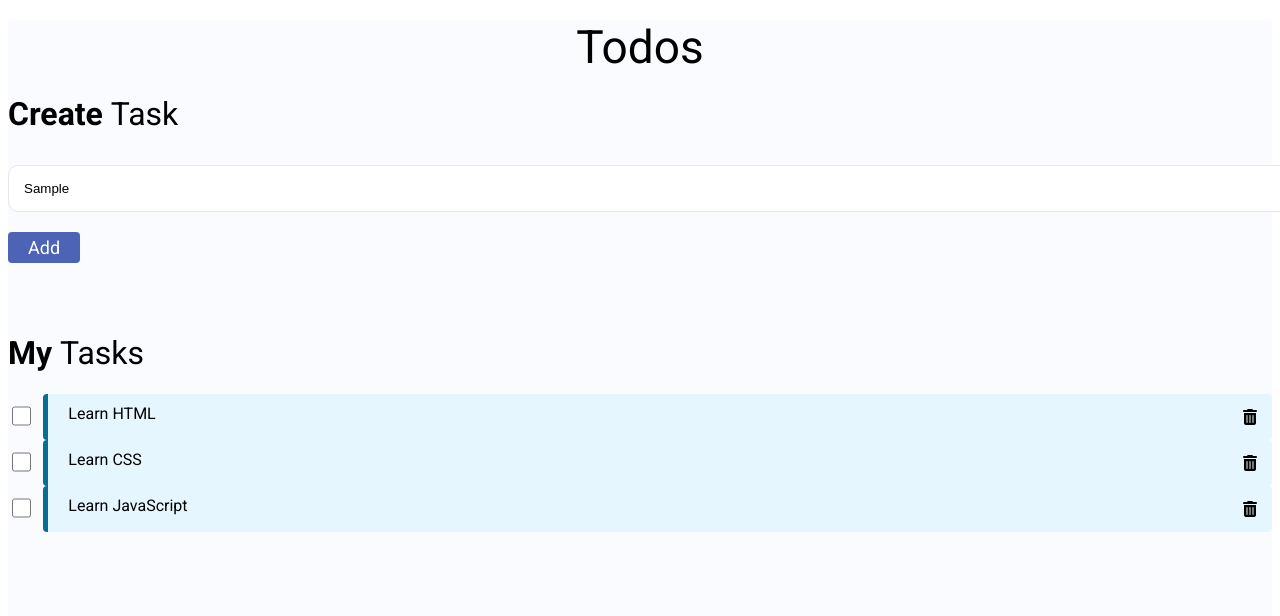
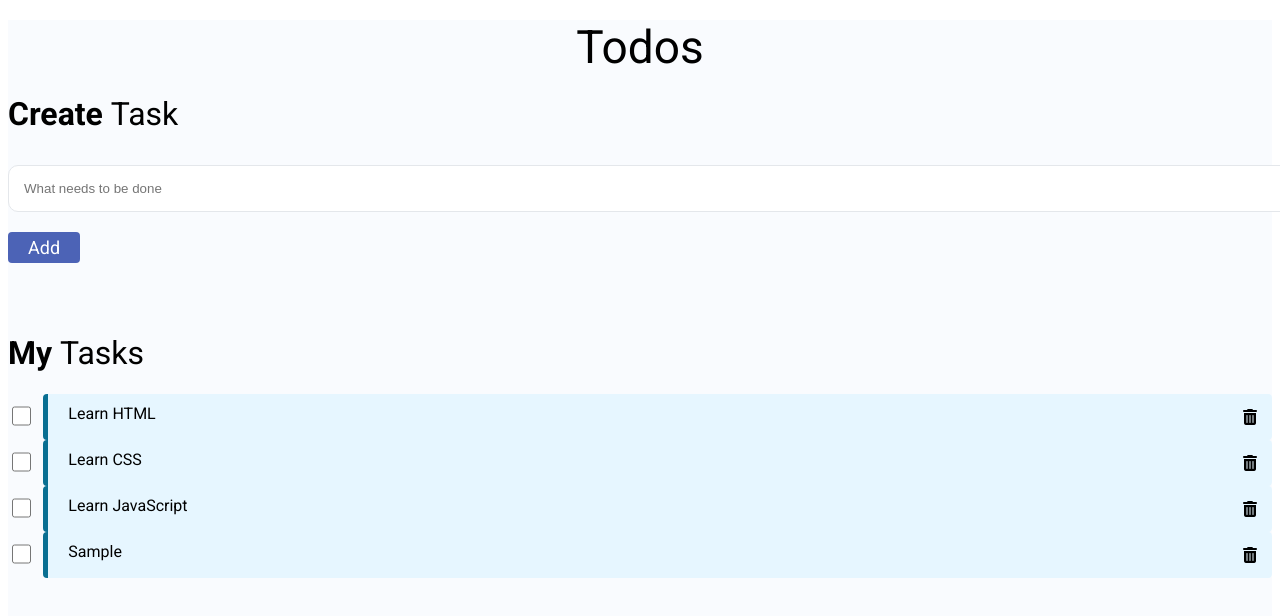
Before and after one commit to Deepika670/js-todos-application, a plain HTML site: page index.html in a window 1280 px wide. Both pictures are taken after typing "Sample" into the empty fields and a click on the button "Add". Shown: the top 616 px of the page. Drawn offline with nearby package versions, Linux system fonts and the light colour scheme; a web font is replaced by a local one.

Commit message:
adding, removing todo items

```diff
--- a/index.css
+++ b/index.css
@@ -103,3 +103,6 @@
   display: flex;
   flex-direction: row;
 }
+.checked {
+  text-decoration: line-through;
+}
--- a/index.html
+++ b/index.html
@@ -31,8 +31,13 @@
             <h1 class="create-task-heading">
               Create <span class="create-task-heading-subpart">Task</span>
             </h1>
-            <input type="text" id="todoUserInput" class="todo-user-input" />
-            <button class="add-todo-button">Add</button>
+            <input
+              type="text"
+              id="todoUserInput"
+              class="todo-user-input"
+              placeholder="What needs to be done"
+            />
+            <button class="add-todo-button" id="addToDoButton">Add</button>
             <h1 class="todo-items-heading">
               My <span class="todo-items-heading-subpart">Tasks</span>
             </h1>
--- a/index.js
+++ b/index.js
@@ -1,21 +1,47 @@
 let todoItemsContainer = document.getElementById("todoItemsContainer");
 
 let todoList = [
-  { text: "Learn HTML" },
-  { text: "Learn CSS" },
-  { text: "Learn JavaScript" },
+  { text: "Learn HTML", uniqueNo: 1 },
+  { text: "Learn CSS", uniqueNo: 2 },
+  { text: "Learn JavaScript", uniqueNo: 3 },
 ];
 
+let todoCount = todoList.length;
+function onToDoStatusChanged(checkboxId, labelId) {
+  let checkboxElement = document.getElementById(checkboxId);
+  let labelElement = document.getElementById(labelId);
+  // if (checkboxElement.checked === true) {
+  //   labelElement.classList.add("checked");
+  // } else {
+  //   labelElement.classList.remove("checked");
+  // }
+  labelElement.classList.toggle("checked");
+}
+function onDeleteToDo(todoId) {
+  let todoElement = document.getElementById(todoId);
+  todoItemsContainer.removeChild(todoElement);
+}
+
 function createAndAppendTodo(todo) {
+  let checkboxId = "checkbox" + todo.uniqueNo;
+  let labelId = "label" + todo.uniqueNo;
+  let todoId = "todo" + todo.uniqueNo;
+
   let todoElement = document.createElement("li");
   todoElement.classList.add("todo-element-container", "d-flex", "flex-row");
+  todoElement.id = todoId;
   todoItemsContainer.appendChild(todoElement);
 
   console.log(todoItemsContainer);
   let inputElement = document.createElement("input");
-  inputElement.id = "checkboxInput";
+  inputElement.id = checkboxId;
   inputElement.type = "checkbox";
   inputElement.classList.add("checkbox-input");
+
+  inputElement.onclick = function () {
+    onToDoStatusChanged(checkboxId, labelId);
+  };
+
   todoElement.appendChild(inputElement);
 
   let labelContainer = document.createElement("div");
@@ -24,9 +50,10 @@ function createAndAppendTodo(todo) {
   // console.log(labelContainer);
 
   let labelElement = document.createElement("label");
-  labelElement.setAttribute("for", "checkboxInput");
+  labelElement.setAttribute("for", checkboxId);
   labelElement.classList.add("checkbox-label");
   labelElement.textContent = todo.text;
+  labelElement.id = labelId;
   labelContainer.appendChild(labelElement);
 
   let deleteIconContainer = document.createElement("div");
@@ -35,6 +62,9 @@ function createAndAppendTodo(todo) {
 
   let deleteIcon = document.createElement("i");
   deleteIcon.classList.add("fa", "fa-trash-alt", "delete-icon");
+  deleteIcon.onclick = function () {
+    onDeleteToDo(todoId);
+  };
   deleteIconContainer.appendChild(deleteIcon);
 }
 
@@ -45,3 +75,25 @@ function createAndAppendTodo(todo) {
 for (let todo of todoList) {
   createAndAppendTodo(todo);
 }
+function onAddToDo() {
+  let userInputElement = document.getElementById("todoUserInput");
+  let userInputValue = userInputElement.value;
+  if (userInputValue === "") {
+    alert("Enter valid text");
+    return;
+  }
+  todoCount += 1;
+
+  let newTodo = {
+    text: userInputValue,
+    uniqueNo: todoCount,
+  };
+
+  createAndAppendTodo(newTodo);
+  userInputElement.value = "";
+}
+
+let addToDoButton = document.getElementById("addToDoButton");
+addToDoButton.onclick = function () {
+  onAddToDo();
+};
```
